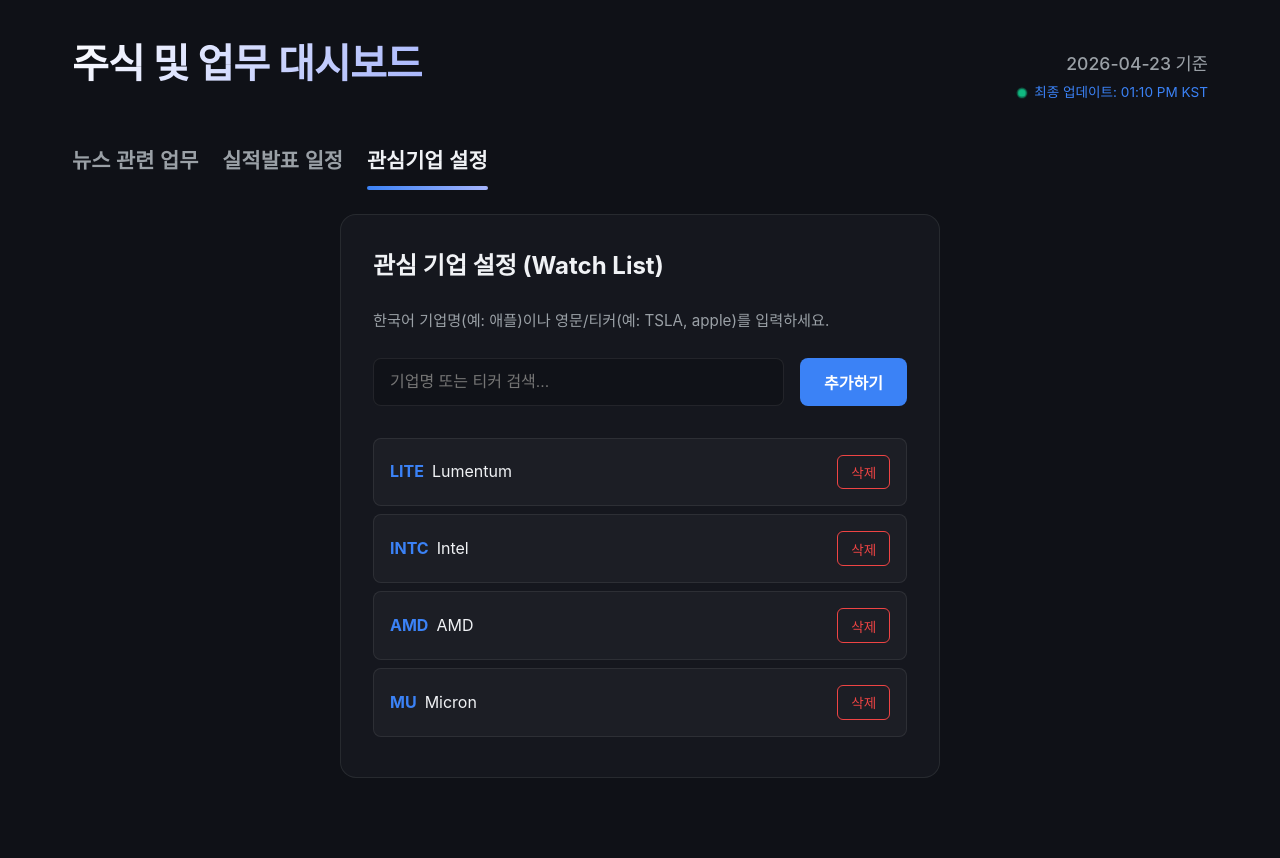
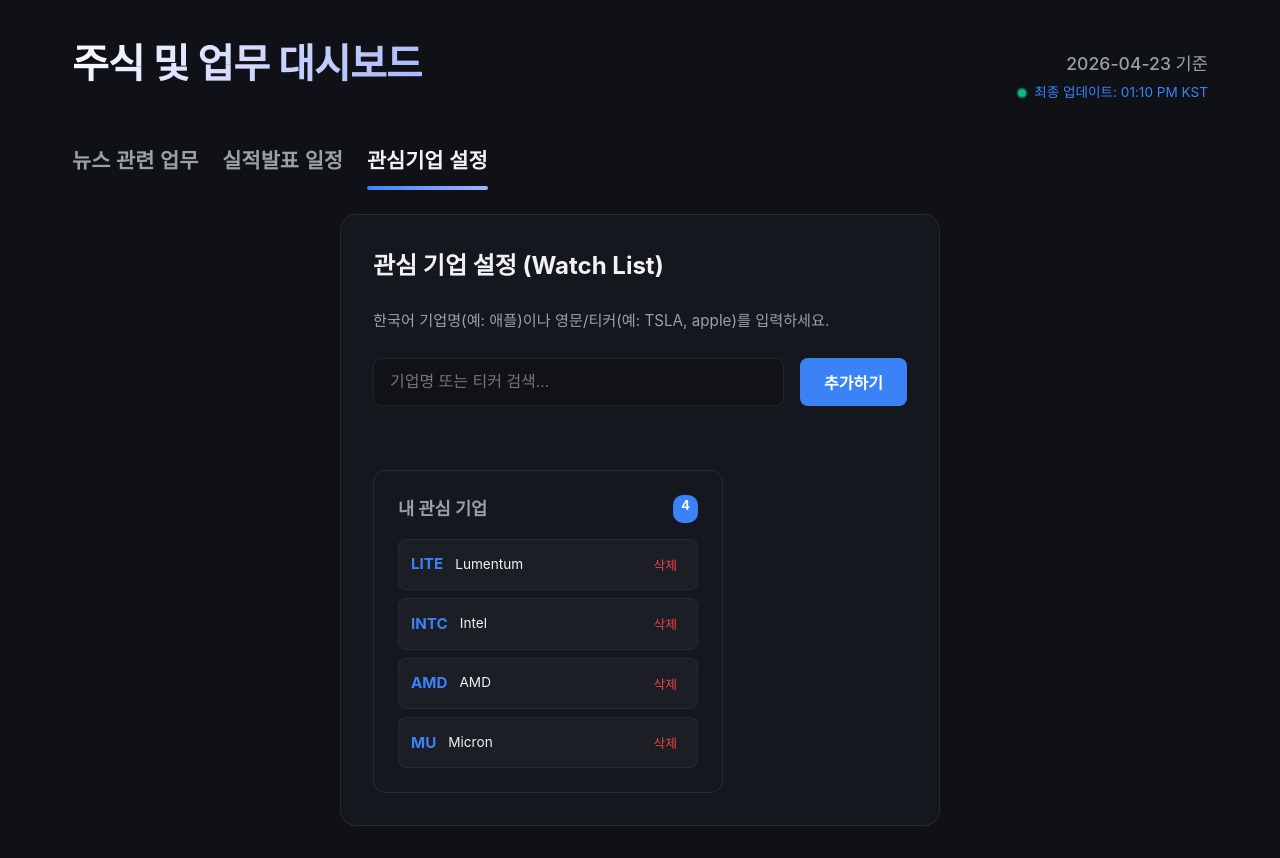
Before and after one commit to OceanKang01/researchanimals, a React (Vite) app: page / in a window 1280 px wide. Both pictures are taken after a click on the button "관심기업 설정". Before the commit the page ends 810 px from the top, so only its background shows below. Built offline with nearby package versions, Linux system fonts and the light colour scheme.

Commit message:
Update WatchList to two-column layout

```diff
--- a/src/components/WatchList.jsx
+++ b/src/components/WatchList.jsx
@@ -156,7 +156,9 @@
   });
 
   return (
-    <div className="watch-list-container">
+    <div className="watch-list-container" style={{ display: 'flex', gap: '2rem', alignItems: 'flex-start', flexWrap: 'wrap' }}>
+      {/* Left Column: Search & Add */}
+      <div style={{ flex: '1 1 400px' }}>
         <h2 style={{ color: 'var(--text-primary)', marginBottom: '1.5rem' }}>관심 기업 설정 (Watch List)</h2>
         <p style={{ color: 'var(--text-secondary)', marginBottom: '1.5rem', fontSize: '0.95rem' }}>
           한국어 기업명(예: 애플)이나 영문/티커(예: TSLA, apple)를 입력하세요.
@@ -225,24 +227,66 @@
             추가하기
           </button>
         </form>
+      </div>
+
+      {/* Right Column: List of saved companies */}
+      <div style={{
+        flex: '0 0 350px',
+        background: 'var(--card-bg)',
+        borderRadius: '12px',
+        padding: '1.5rem',
+        border: '1px solid var(--border-color)'
+      }}>
+        <h3 style={{ margin: '0 0 1rem 0', fontSize: '1.1rem', color: 'var(--text-secondary)', display: 'flex', justifyContent: 'space-between' }}>
+          <span>내 관심 기업</span>
+          <span style={{ background: 'var(--accent-color)', color: 'white', padding: '0.1rem 0.5rem', borderRadius: '10px', fontSize: '0.8rem' }}>
+            {watchList.length}
+          </span>
+        </h3>
 
         {watchList.length > 0 ? (
-        <ul className="company-list" style={{ marginTop: '2rem' }}>
+          <ul style={{ listStyle: 'none', padding: 0, margin: 0, display: 'flex', flexDirection: 'column', gap: '0.5rem' }}>
             {watchList.map((company, index) => (
-            <li key={index} className="company-list-item">
-              <div>
-                <strong style={{ color: 'var(--accent-color)', marginRight: '0.5rem' }}>{company.ticker}</strong>
-                <span>{company.name}</span>
+              <li key={index} style={{
+                display: 'flex',
+                justifyContent: 'space-between',
+                alignItems: 'center',
+                padding: '0.75rem',
+                background: 'rgba(255, 255, 255, 0.03)',
+                borderRadius: '8px',
+                border: '1px solid rgba(255,255,255,0.05)'
+              }}>
+                <div style={{ display: 'flex', alignItems: 'center', gap: '0.75rem', overflow: 'hidden' }}>
+                  <strong style={{ color: 'var(--accent-color)', fontSize: '0.95rem' }}>{company.ticker}</strong>
+                  <span style={{ fontSize: '0.85rem', color: 'var(--text-primary)', whiteSpace: 'nowrap', overflow: 'hidden', textOverflow: 'ellipsis', maxWidth: '150px' }}>
+                    {company.name}
+                  </span>
                 </div>
-              <button onClick={() => handleDelete(company.ticker)} className="btn-delete">삭제</button>
+                <button
+                  onClick={() => handleDelete(company.ticker)}
+                  style={{
+                    background: 'transparent',
+                    border: 'none',
+                    color: '#ef4444',
+                    fontSize: '0.8rem',
+                    cursor: 'pointer',
+                    padding: '0.2rem 0.5rem',
+                    borderRadius: '4px'
+                  }}
+                  onMouseEnter={(e) => e.currentTarget.style.background = 'rgba(239, 68, 68, 0.1)'}
+                  onMouseLeave={(e) => e.currentTarget.style.background = 'transparent'}
+                >
+                  삭제
+                </button>
               </li>
             ))}
           </ul>
         ) : (
-        <div style={{ textAlign: 'center', padding: '2rem', color: 'var(--text-secondary)', border: '1px dashed var(--border-color)', borderRadius: '8px', marginTop: '2rem' }}>
+          <div style={{ textAlign: 'center', padding: '2rem 1rem', color: 'var(--text-secondary)', fontSize: '0.9rem', border: '1px dashed var(--border-color)', borderRadius: '8px' }}>
             현재 등록된 관심 기업이 없습니다.
           </div>
         )}
+      </div>
     </div>
   );
 }
```
Lines whose indentation alone changed are shown as unchanged.
